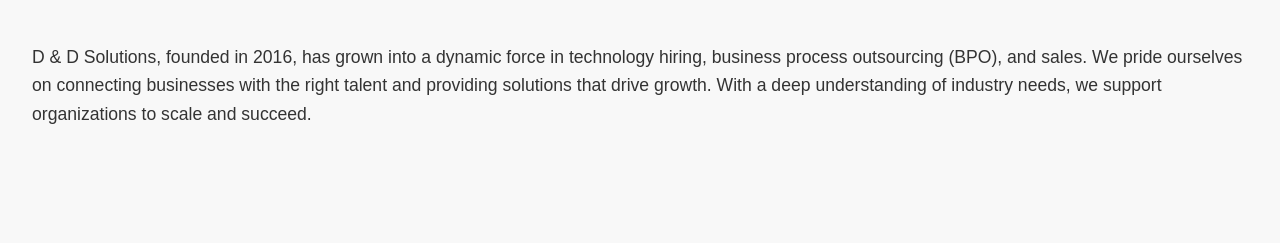
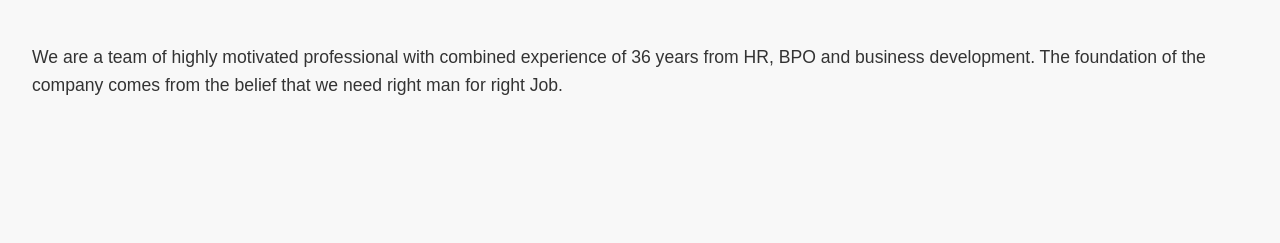
Before and after one commit to Sumanththumma/D-and-D-Solutions, a plain HTML site: page index.html in a window 1280 px wide. Shown: the part 1241-1484 px from the top of the page. Drawn offline with Linux system fonts and the light colour scheme.

Commit message:
Update index.html
changed the about us section

```diff
--- a/index.html
+++ b/index.html
@@ -247,7 +247,8 @@
     <section id="about" class="section">
       <h2>About Us</h2>
       <img src="aboutus.jpg" alt="D and D Solutions Team" class="chng">
-      <p>D & D Solutions, founded in 2016, has grown into a dynamic force in technology hiring, business process outsourcing (BPO), and sales. We pride ourselves on connecting businesses with the right talent and providing solutions that drive growth. With a deep understanding of industry needs, we support organizations to scale and succeed.</p>
+      <p>We are a team of highly motivated professional with combined experience of 36 years from HR, BPO and business development.
+         The foundation of the company comes from the belief that we need right man for right Job.</p>
     </section>
 
     <section id="vision" class="section">
```
